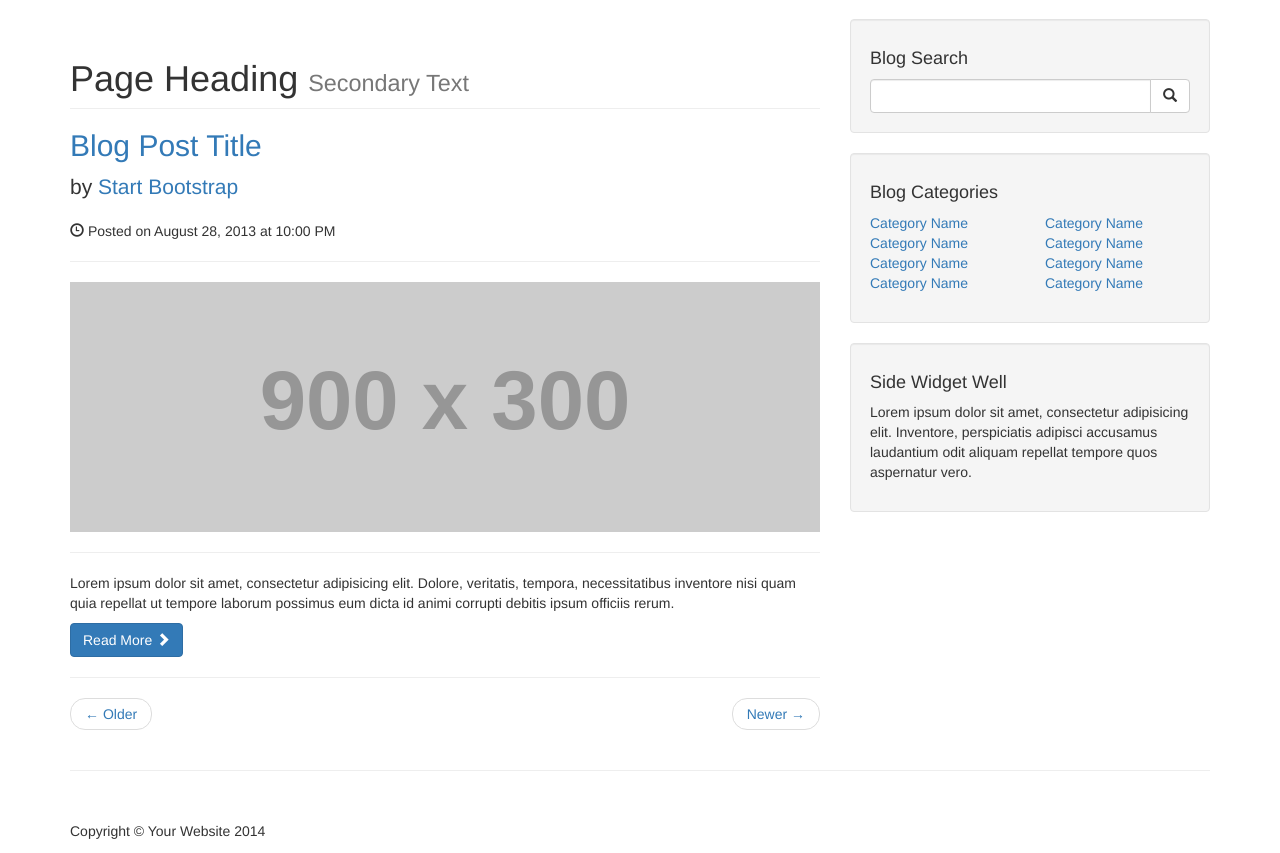
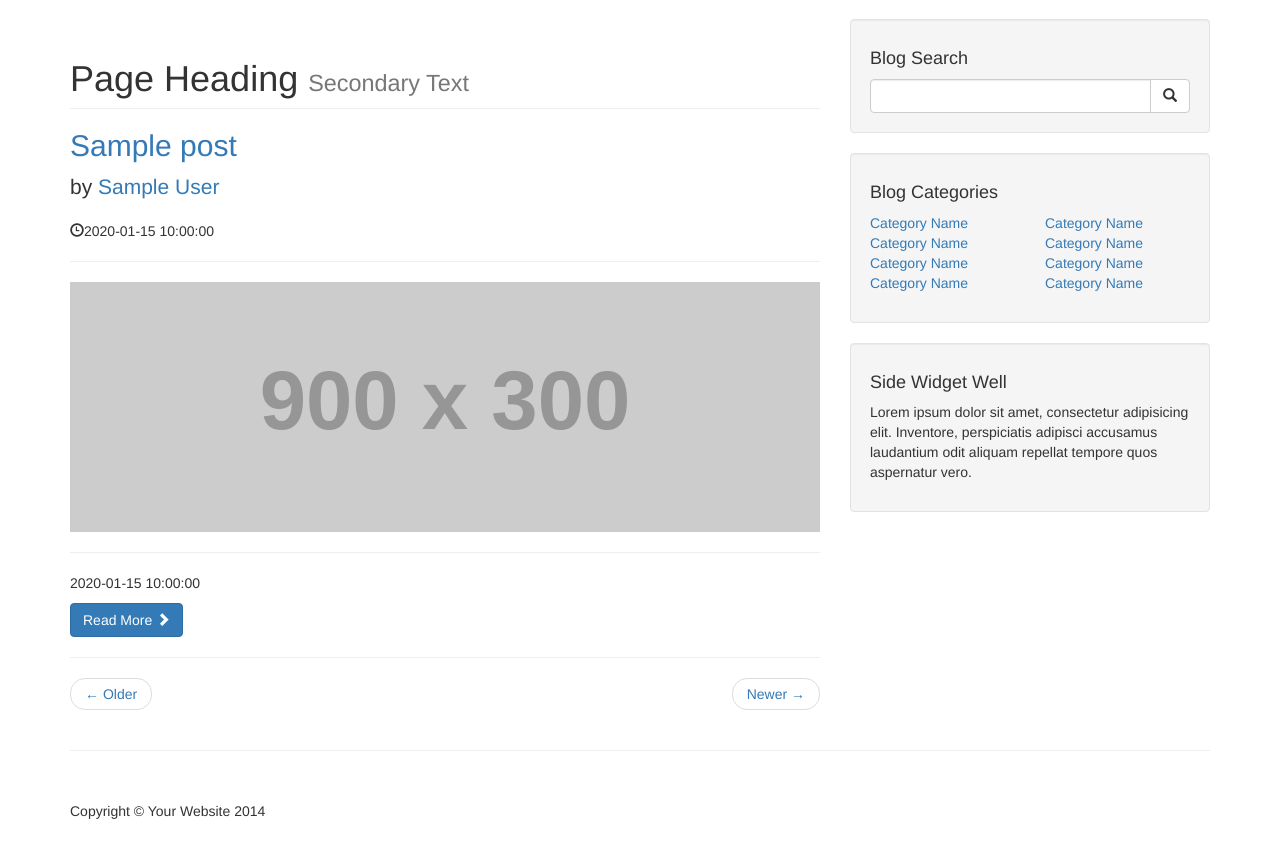
Before and after one commit to deviank/Kappco_CMS, a PHP site: page / in a window 1280 px wide. Shown: the part 51-904 px from the top of the page. After the commit the page ends 870 px from the top, so only its background shows below. Run offline with PHP 8.4, Linux system fonts and the light colour scheme; tables that the repository leaves empty or names only in its code hold one stand-in row (values such as "Sample post"); grey boxes labelled with a size stand in for pictures from a placeholder-image service; some libraries are stand-ins or nearby versions.

Commit message:
Adding post template.

```diff
--- a/index.php
+++ b/index.php
@@ -14,6 +14,19 @@ include ("includes/header.php");
             <!-- Blog Entries Column -->
             <div class="col-md-8">
 
+            <?php
+            $query = "SELECT * FROM posts ";
+
+            $select_all_posts_query = mysqli_query($connection, $query);
+
+            while($row = mysqli_fetch_assoc($select_all_posts_query)){
+                $post_title = $row['post_title'];
+                $post_author = $row['post_author'];
+                $post_date = $row['post_date'];
+                $post_image = $row['post_image'];
+                $post_content = $row['post_content'];
+            ?>
+
                 <h1 class="page-header">
                     Page Heading
                     <small>Secondary Text</small>
@@ -21,20 +34,20 @@ include ("includes/header.php");
 
                 <!-- First Blog Post -->
                 <h2>
-                    <a href="#">Blog Post Title</a>
+                    <a href="#"><?php echo $post_title; ?></a>
                 </h2>
                 <p class="lead">
-                    by <a href="index.php">Start Bootstrap</a>
+                    by <a href="index.php"><?php echo $post_author; ?></a>
                 </p>
-                <p><span class="glyphicon glyphicon-time"></span> Posted on August 28, 2013 at 10:00 PM</p>
+                <p><span class="glyphicon glyphicon-time"></span><?php echo $post_date; ?></p>
                 <hr>
                 <img class="img-responsive" src="http://placehold.it/900x300" alt="">
                 <hr>
-                <p>Lorem ipsum dolor sit amet, consectetur adipisicing elit. Dolore, veritatis, tempora, necessitatibus inventore nisi quam quia repellat ut tempore laborum possimus eum dicta id animi corrupti debitis ipsum officiis rerum.</p>
+                <p><?php echo $post_date?></p>
                 <a class="btn btn-primary" href="#">Read More <span class="glyphicon glyphicon-chevron-right"></span></a>
 
                 <hr>
-
+<?php } ?>
                 <!-- Pager -->
                 <ul class="pager">
                     <li class="previous">
```
